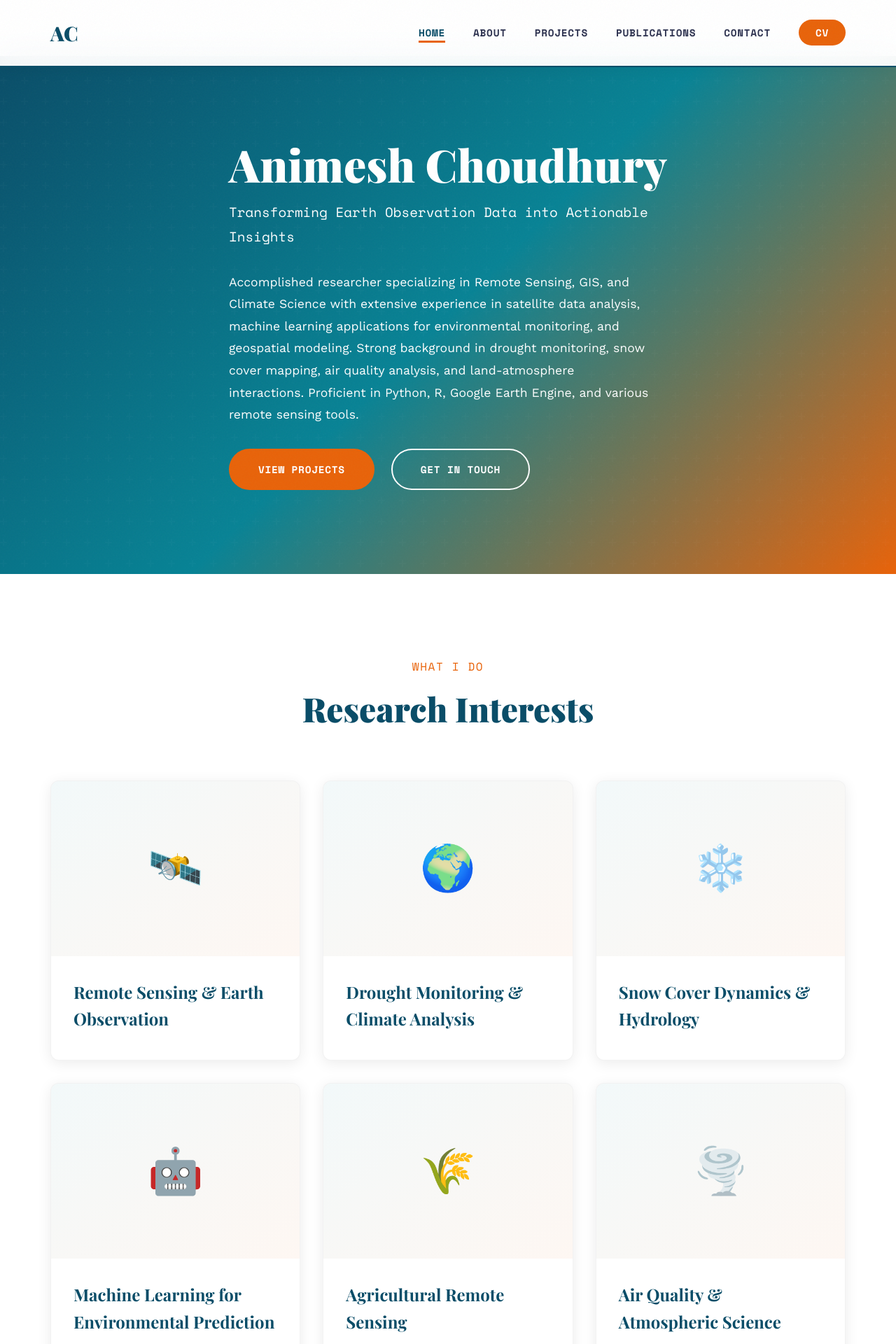
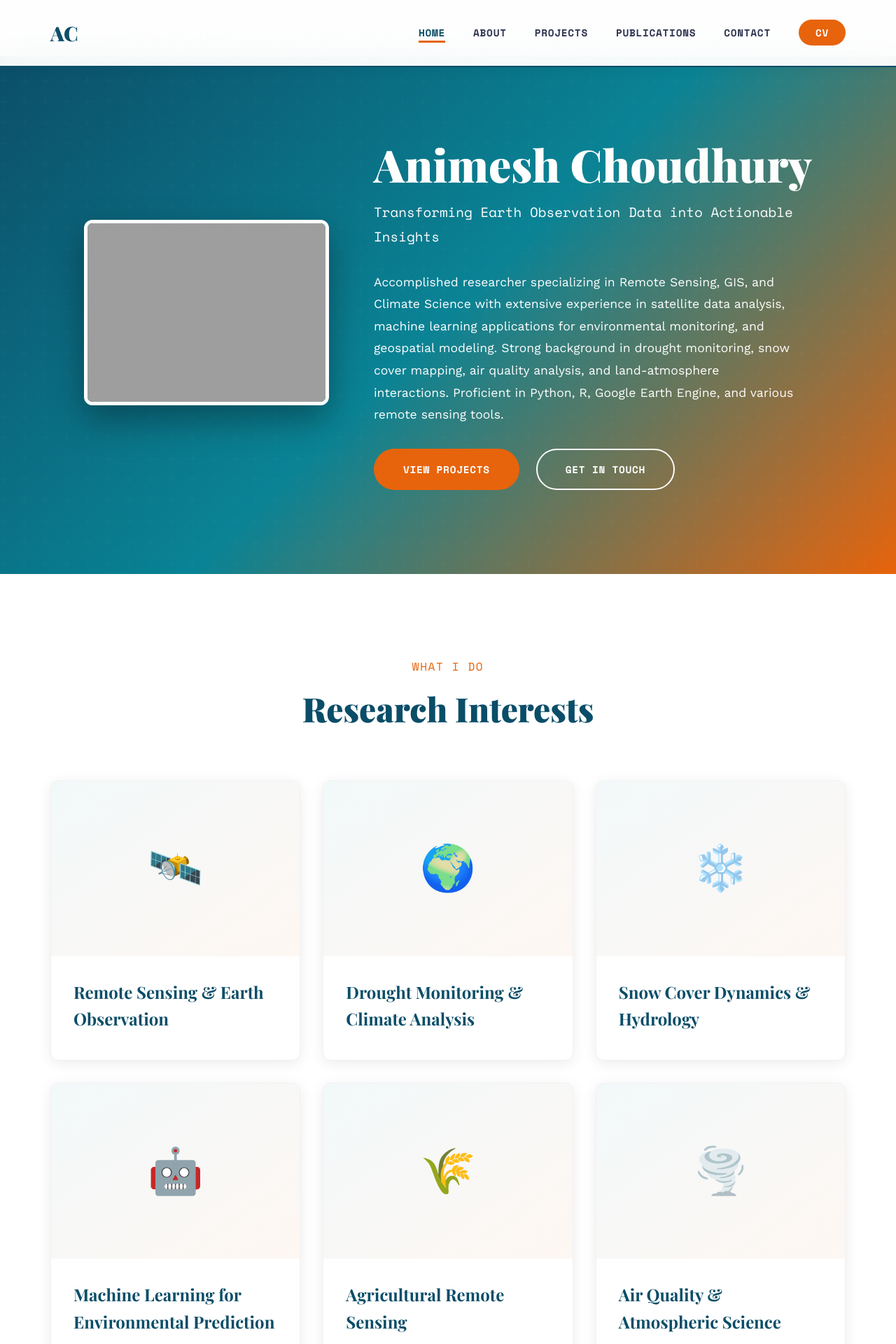
Before and after one commit to AnimeshChoudhury/AnimeshChoudhury.github.io, a Flask app: page / in a window 1280 px wide. Shown: the top 1920 px of the page at 70% size. Run offline with Flask 3, Linux system fonts and the light colour scheme; some libraries are stand-ins or nearby versions; grey boxes are pictures that could not be loaded.

Commit message:
Updated hero section with profile image layout

```diff
--- a/static/css/main.css
+++ b/static/css/main.css
@@ -130,6 +130,32 @@ section {
     color: var(--text-light);
     max-width: 700px;
     margin: 0 auto;
+}
+
+/* Hero Flex Layout */
+.hero-flex {
+    display: flex;
+    align-items: center;
+    justify-content: center;   /* centers image + text together */
+    gap: 4rem;
+    text-align: left;
+}
+
+/* Profile Image */
+/* Profile Image - Larger Square */
+.hero-image img {
+    width: 350px;          /* Increase size */
+    height: auto;          /* Keep original ratio */
+    border-radius: 12px;   /* Slight rounding instead of circle */
+    object-fit: contain;   /* Show full image */
+    border: 5px solid white;
+    box-shadow: 0 20px 50px rgba(0,0,0,0.35);
+    animation: fadeInUp 0.8s ease;
+}
+
+/* Hero Text */
+.hero-text {
+    max-width: 650px;
 }
 
 /* Cards */
--- a/templates/index.html
+++ b/templates/index.html
@@ -6,14 +6,26 @@
 <!-- Hero Section -->
 <section class="hero">
     <div class="container">
-        <div class="hero-content">
+        <div class="hero-content hero-flex">
+
+            <!-- Profile Image -->
+            <div class="hero-image">
+                <img src="{{ url_for('static', filename='images/profile_image.png') }}"
+                     alt="{{ profile.name }}">
+            </div>
+
+            <!-- Hero Text Content -->
+            <div class="hero-text">
                 <h1>{{ profile.name }}</h1>
                 <p class="tagline">{{ profile.tagline }}</p>
                 <p>{{ profile.bio }}</p>
+
                 <div class="cta-buttons">
                     <a href="{{ url_for('projects') }}" class="btn btn-primary">View Projects</a>
                     <a href="{{ url_for('contact') }}" class="btn btn-outline">Get in Touch</a>
                 </div>
+            </div>
+
         </div>
     </div>
 </section>
```
Also changed, not shown: 1 other file. Lines whose indentation alone changed are shown as unchanged.
